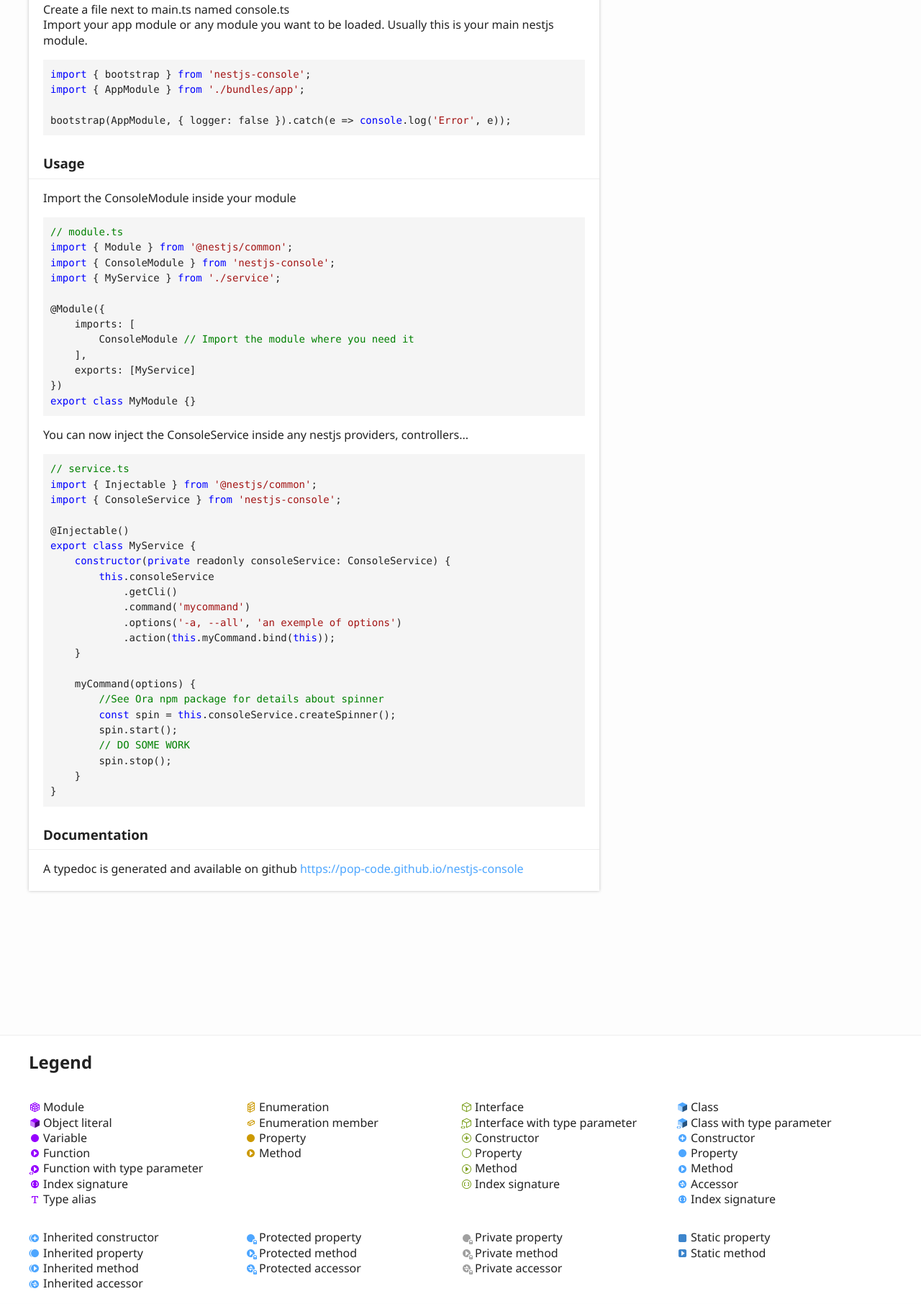
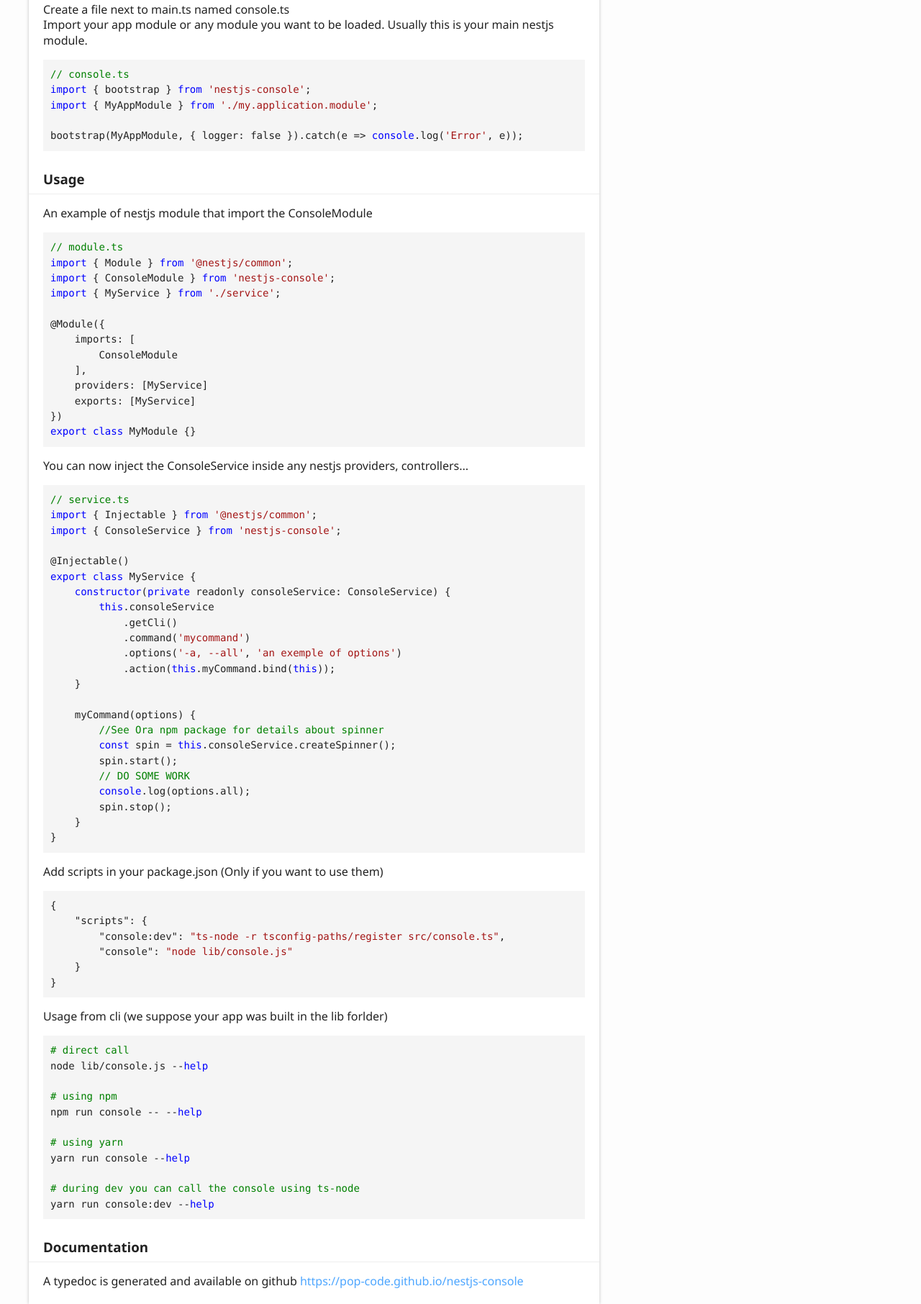
Before and after one commit to Pop-Code/nestjs-console, a website: page docs/index.html in a window 1280 px wide. Shown: the part 555-2367 px from the top of the page at 72% size. Drawn offline with Linux system fonts and the light colour scheme.

Commit message:
update docs

```diff
--- a/docs/index.html
+++ b/docs/index.html
@@ -72,12 +72,13 @@
 yarn install nestjs-console</code></pre>
 				<h3 id="prepare-the-cli-endpoint">Prepare the cli endpoint</h3>
 				<p>Create a file next to main.ts named console.ts<br>Import your app module or any module you want to be loaded. Usually this is your main nestjs module.</p>
-				<pre><code class="language-ts"><span class="hljs-keyword">import</span> { bootstrap } <span class="hljs-keyword">from</span> <span class="hljs-string">'nestjs-console'</span>;
-<span class="hljs-keyword">import</span> { AppModule } <span class="hljs-keyword">from</span> <span class="hljs-string">'./bundles/app'</span>;
+				<pre><code class="language-ts"><span class="hljs-comment">// console.ts</span>
+<span class="hljs-keyword">import</span> { bootstrap } <span class="hljs-keyword">from</span> <span class="hljs-string">'nestjs-console'</span>;
+<span class="hljs-keyword">import</span> { MyAppModule } <span class="hljs-keyword">from</span> <span class="hljs-string">'./my.application.module'</span>;
 
-bootstrap(AppModule, { logger: <span class="hljs-literal">false</span> }).catch(<span class="hljs-function"><span class="hljs-params">e</span> =&gt;</span> <span class="hljs-built_in">console</span>.log(<span class="hljs-string">'Error'</span>, e));</code></pre>
+bootstrap(MyAppModule, { logger: <span class="hljs-literal">false</span> }).catch(<span class="hljs-function"><span class="hljs-params">e</span> =&gt;</span> <span class="hljs-built_in">console</span>.log(<span class="hljs-string">'Error'</span>, e));</code></pre>
 				<h3 id="usage">Usage</h3>
-				<p>Import the ConsoleModule inside your module</p>
+				<p>An example of nestjs module that import the ConsoleModule</p>
 				<pre><code class="language-ts"><span class="hljs-comment">// module.ts</span>
 <span class="hljs-keyword">import</span> { Module } <span class="hljs-keyword">from</span> <span class="hljs-string">'@nestjs/common'</span>;
 <span class="hljs-keyword">import</span> { ConsoleModule } <span class="hljs-keyword">from</span> <span class="hljs-string">'nestjs-console'</span>;
@@ -85,8 +86,9 @@
 
 <span class="hljs-meta">@Module</span>({
     imports: [
-        ConsoleModule <span class="hljs-comment">// Import the module where you need it</span>
+        ConsoleModule
     ],
+    providers: [MyService]
     exports: [MyService]
 })
 <span class="hljs-keyword">export</span> <span class="hljs-keyword">class</span> MyModule {}</code></pre>
@@ -110,9 +112,29 @@
         <span class="hljs-keyword">const</span> spin = <span class="hljs-keyword">this</span>.consoleService.createSpinner();
         spin.start();
         <span class="hljs-comment">// DO SOME WORK</span>
+        <span class="hljs-built_in">console</span>.log(options.all);
         spin.stop();
     }
 }</code></pre>
+				<p>Add scripts in your package.json (Only if you want to use them)</p>
+				<pre><code class="language-json">{
+    <span class="hljs-attr">"scripts"</span>: {
+        <span class="hljs-attr">"console:dev"</span>: <span class="hljs-string">"ts-node -r tsconfig-paths/register src/console.ts"</span>,
+        <span class="hljs-attr">"console"</span>: <span class="hljs-string">"node lib/console.js"</span>
+    }
+}</code></pre>
+				<p>Usage from cli (we suppose your app was built in the lib forlder)</p>
+				<pre><code class="language-bash"><span class="hljs-comment"># direct call</span>
+node lib/console.js --<span class="hljs-built_in">help</span>
+
+<span class="hljs-comment"># using npm</span>
+npm run console -- --<span class="hljs-built_in">help</span>
+
+<span class="hljs-comment"># using yarn</span>
+yarn run console --<span class="hljs-built_in">help</span>
+
+<span class="hljs-comment"># during dev you can call the console using ts-node</span>
+yarn run console:dev --<span class="hljs-built_in">help</span></code></pre>
 				<h3 id="documentation">Documentation</h3>
 				<p>A typedoc is generated and available on github <a href="https://pop-code.github.io/nestjs-console">https://pop-code.github.io/nestjs-console</a></p>
 			</div>
```
Also changed, not shown: docs/classes/_service_.consoleservice.html (+7 -7 lines), docs/interfaces/_service_.patchedcommander.html (+1 -1 lines), docs/modules/_console_.html (+1 -1 lines), docs/modules/_module_.html (+3 -3 lines), docs/modules/_override_commander_.html (+1 -1 lines), README.md.
